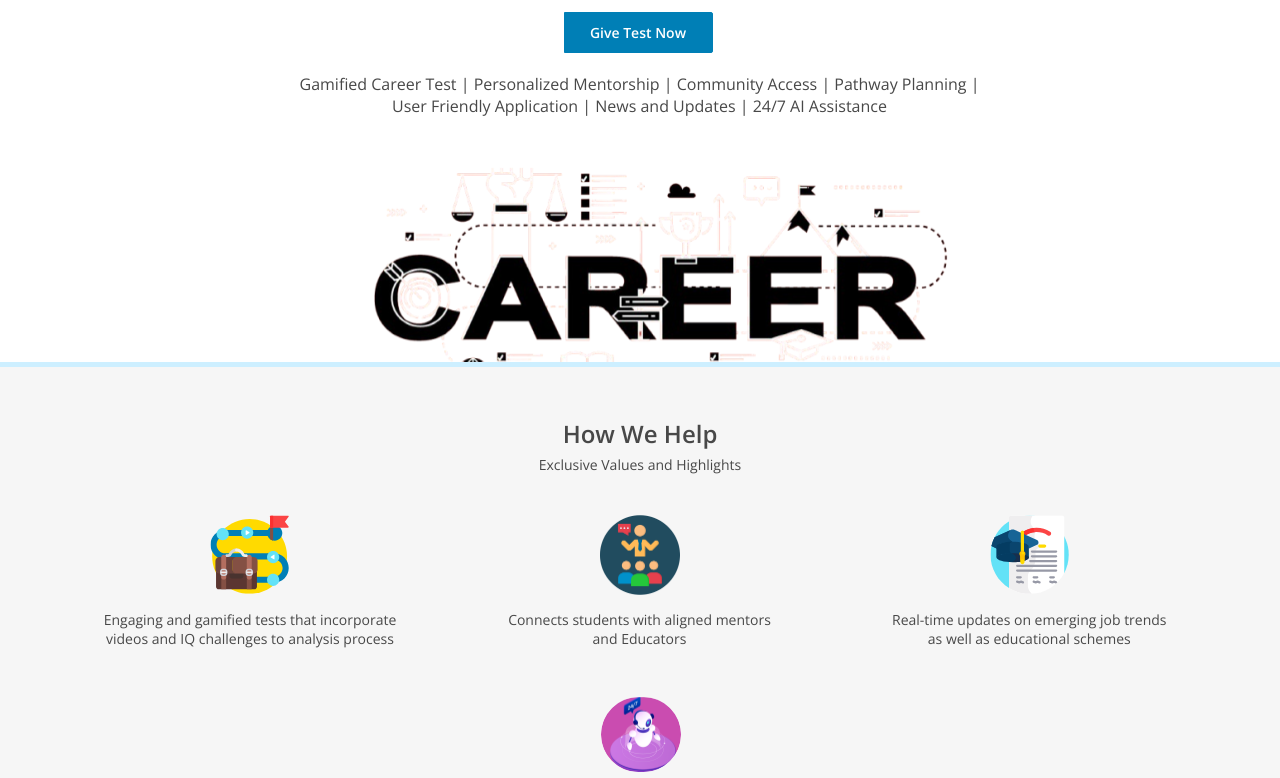
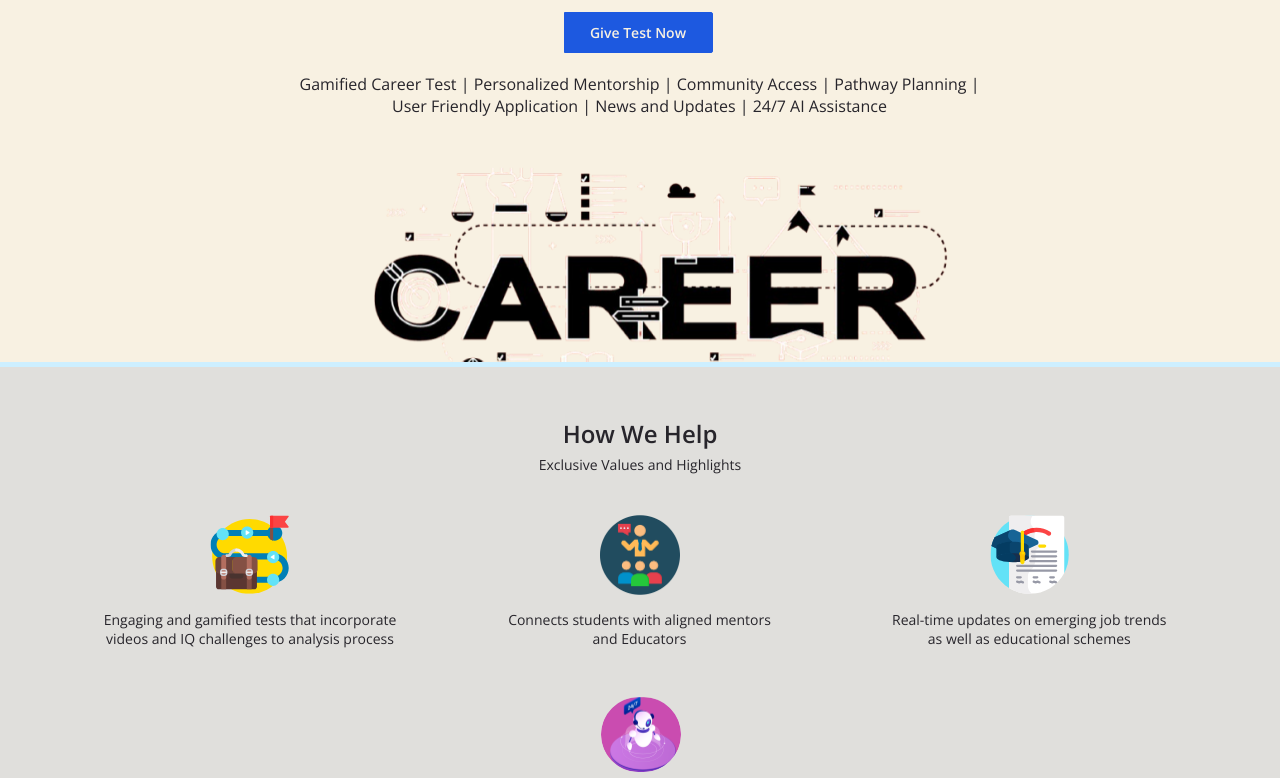
Before and after one commit to pravinpaithankar/SIH-Project, a plain HTML site: page index.html in a window 1280 px wide. Shown: the part 295-1073 px from the top of the page. Drawn offline with nearby package versions, Linux system fonts and the light colour scheme.

Commit message:
Update global.css

```diff
--- a/global.css
+++ b/global.css
@@ -19,17 +19,16 @@ body {
   --Enspirepath-semibold-36-size: 36px;
 
   /* Colors */
-  --Enspirepath-white: #fff;
-  --Enspirepath-wild-sand: #f6f6f6;
+  --Enspirepath-white: #F8F1E2;
+  --Enspirepath-wild-sand: #E0DFDC;
   --color-black: #000;
-  --Enspirepath-deep-cerulean: #007fb6;
-  --Enspirepath-tundora: #484848;
+  --Enspirepath-deep-cerulean:#1D59E0;
+  --Enspirepath-tundora: #27252b;
   --Enspirepath-tango: #ea6915;
-  --color-chocolate-100: #d14f00;
-  --Enspirepath-dusty-gray: #999;
+  --Enspirepath-dusty-gray: #695e5e;
   --Enspirepath-onahau: #cdefff;
   --Enspirepath-gray: #888;
-  --Enspirepath-mandy: #ea6370;
+  --Enspirepath-mandy: #df9a23;
   --Enspirepath-mandy-5: rgba(234, 99, 112, 0.05);
   --Enspirepath-botticelli: #cbd6e2;
   --Enspirepath-wisp-pink: #fef7f8;
```
